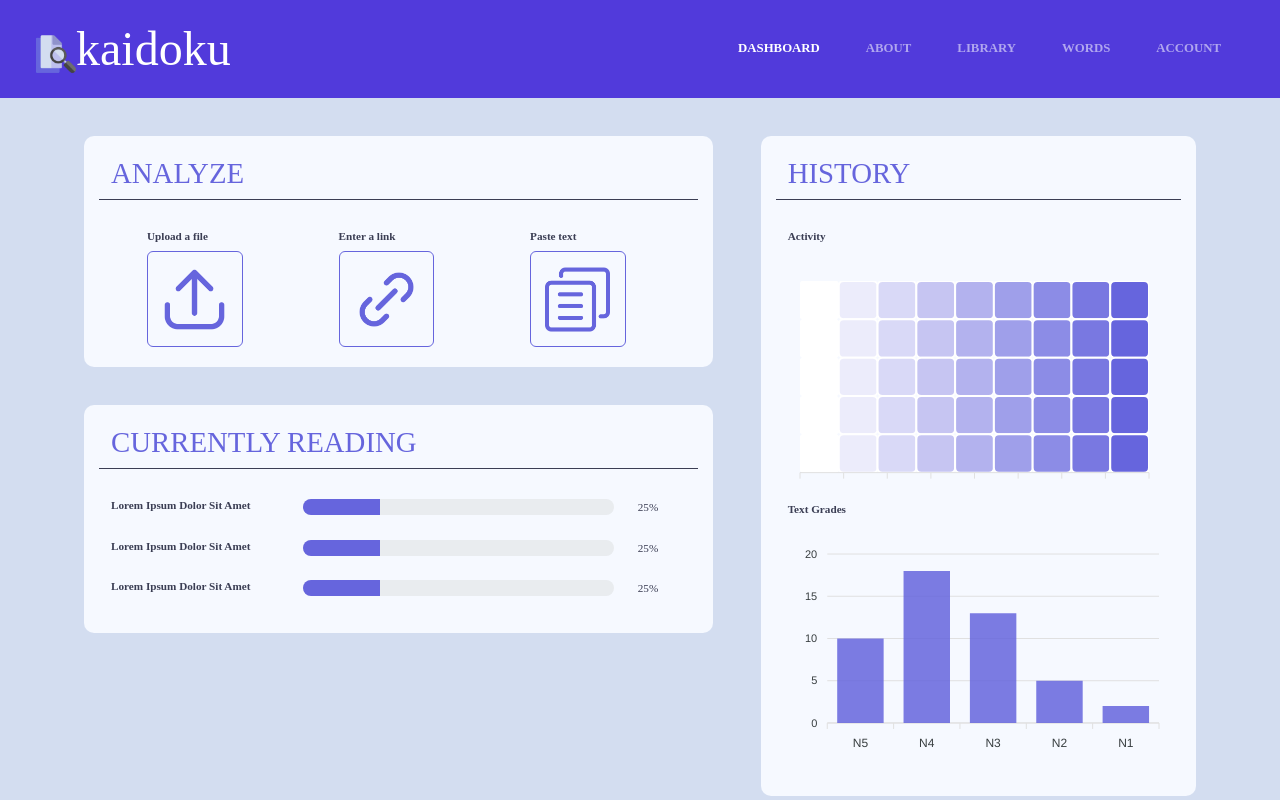
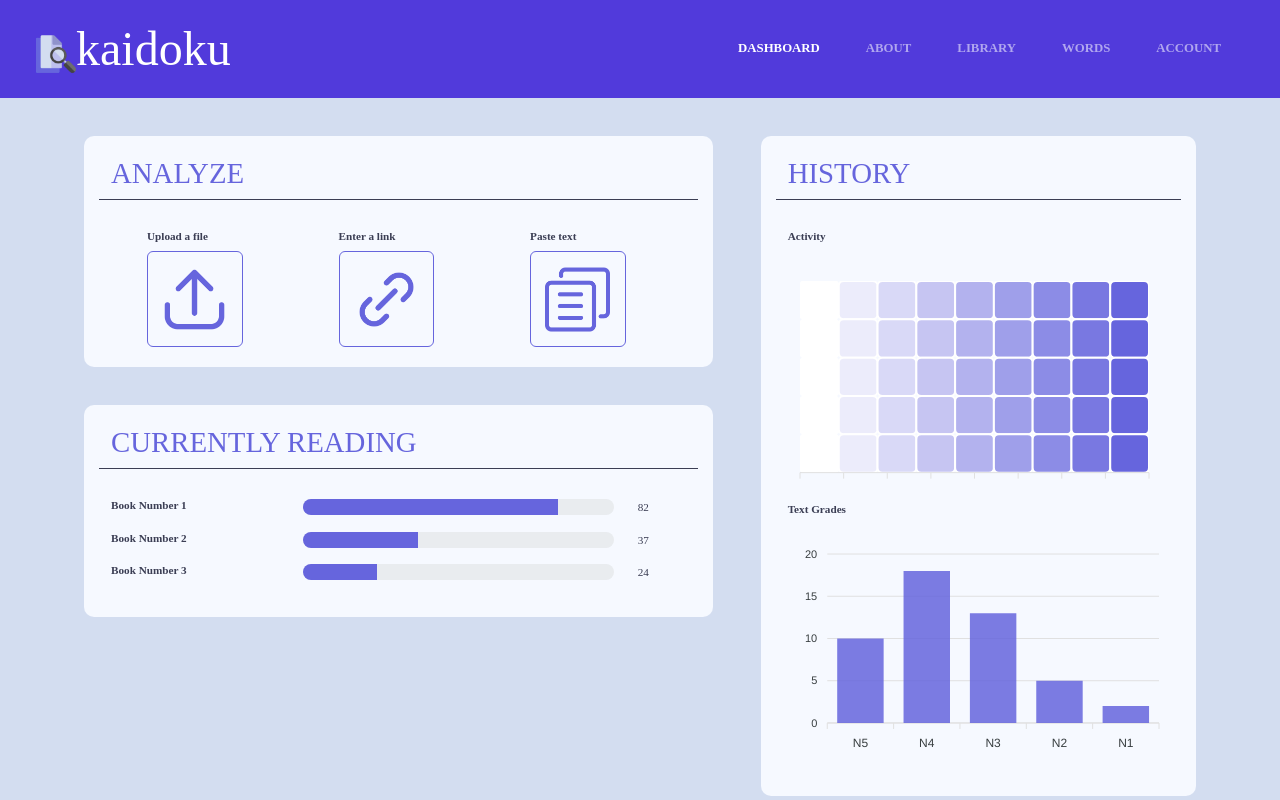
Before and after one commit to bfkuo/kaidoku, a React (Create React App) app: page / in a window 1280 px wide. Built offline with nearby package versions, Linux system fonts and the light colour scheme; a web font is replaced by a local one.

Commit message:
refactored dashboard component into subcomponents

```diff
--- a/src/components/DashboardComponent.js
+++ b/src/components/DashboardComponent.js
@@ -1,18 +1,31 @@
-import React from 'react';
+import React, { Component } from 'react';
 import { Heatmap, BarGraph }from './GraphComponents';
 import { Progress } from 'reactstrap';
 
-
-function Dashboard(props) {
+const Dashboard = (props) => {
     return(
         <div className="container-fluid">
             <div className="row align-items-start mx-5 gx-lg-5">
+                 {/* Left column */}
                 <div className="col-12 col-md-7">
+                    <Analyze />
+                    <Current />
+                </div>
 
+                {/* Right column */}
+                <div className="col-12 col-md-5">
+                    <History />
+                </div>
+            </div>
+        </div>
+    )
+}
+
+const Analyze = (props) => {
+    return (
         <div className="row fragment">
             <h3>Analyze</h3>
             <hr/>
-
             <div className="row">
                 <div className="col-4 px-3 px-xl-5">
                     <h5>Upload a file</h5>
@@ -33,59 +46,78 @@ function Dashboard(props) {
                     </button>
                 </div>
             </div>
+        </div>
+    )
+}
 
+function RenderReading({reading}) {
+    if (reading != null) {
+        const readingList = reading.map((reading) => {
+            return(
+                <div className="row" key={reading.id}>
+                    <div className="col-12 col-md-4">
+                        <h5 className="progress-text">{reading.title}</h5>
+                    </div>
+                    <div className="col-10 col-sm-11 col-md-7 mb-1">
+                        <Progress value={reading.progress}/>
+                    </div>
+                    <div className="col-2 col-sm-1">
+                        <p>{reading.progress.toString()}</p>
+                    </div>
+                </div>
+            )
+        })
 
-                    </div>
-
-                    <div className="row fragment">
+        return (
+            <React.Fragment>
                 <h3>Currently Reading</h3>
                 <hr/>
-                        <div className="row">
-                            <div className="col-12 col-md-4">
-                                <h5 className="progress-text">Lorem Ipsum Dolor Sit Amet</h5>
+                {readingList}
+            </React.Fragment>
+
+        )
+    }
+
+}
+class Current extends Component {
+    constructor(props) {
+        super(props)
+
+        this.state = {
+            reading: [
+                {
+                    title: 'Book Number 1',
+                    progress: 82,
+                    id: 1
+                }, {
+                    title: 'Book Number 2',
+                    progress: 37,
+                    id: 2
+                }, {
+                    title: 'Book Number 3',
+                    progress: 24,
+                    id: 3
+                }
+            ]
+        }
+    }
+
+    render() {
+        return (
+            <div className="row fragment">
+                <RenderReading reading={this.state.reading} />
             </div>
-                            <div className="col-10 col-sm-11 col-md-7 mb-1">
-                                <Progress value="25"/>
-                            </div>
-                            <div className="col-2 col-sm-1">
-                                <p>25%</p>
-                            </div>
-                        </div>
-                        <div className="row mt-2">
-                            <div className="col-12 col-md-4">
-                                <h5 className="progress-text">Lorem Ipsum Dolor Sit Amet</h5>
-                            </div>
-                            <div className="col-10 col-sm-11 col-md-7 mb-1">
-                                <Progress value="25"/>
-                            </div>
-                            <div className="col-2 col-sm-1">
-                                <p>25%</p>
-                            </div>
-                        </div>
-                        <div className="row mt-2">
-                            <div className="col-12 col-md-4">
-                                <h5 className="progress-text">Lorem Ipsum Dolor Sit Amet</h5>
-                            </div>
-                            <div className="col-10 col-sm-11 col-md-7 mb-1">
-                                <Progress value="25"/>
-                            </div>
-                            <div className="col-2 col-sm-1">
-                                <p>25%</p>
-                            </div>
-                        </div>
-                    </div>
-
-                </div>
-                <div className="col-12 col-md-5">
+        )
+    }
+}
+const History = (props) => {
+    return (
         <div className="row fragment">
             <h3>History</h3>
             <hr/>
             <Heatmap />
             <BarGraph />
         </div>
-                </div>
-            </div>
-        </div>
     )
 }
 
```
Lines whose indentation alone changed are shown as unchanged.
